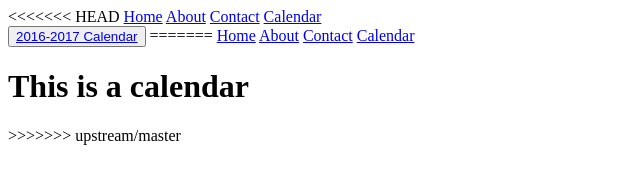
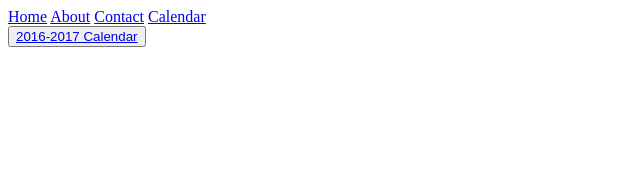
Before and after one commit to Script-Kiddies-LLC/namakprep, a website: page public/calendar.html in a window 1280 px wide. Shown: the whole page, without its empty margins (0-640 px from the left). Drawn offline with Linux system fonts and the light colour scheme.

Commit message:
Fixed my calendar to match master

```diff
--- a/public/calendar.html
+++ b/public/calendar.html
@@ -9,21 +9,13 @@
 </head>
 
 <body>
-<<<<<<< HEAD
-<a href= "index.html" title="Home">Home</a>
-<a href= "about.html" title="About">About</a>
-<a href= "contact.html" title="Contact">Contact</a>
-<a href= "calendar.html" title="Calendar">Calendar</a><br>
-<button onclick><a href= "Calendar.pdf" title="2016-2017 Events">2016-2017 Calendar</a></button>
 
-=======
   <a href= "index.html" title="Home">Home</a>
   <a href= "about.html" title="About">About</a>
   <a href= "contact.html" title="Contact">Contact</a>
-  <a href= "calendar.html" title="Calendar">Calendar</a>
+  <a href= "calendar.html" title="Calendar">Calendar</a><br>
+  <button onclick><a href= "Calendar.pdf" title="2016-2017 Events">2016-2017 Calendar</a></button>
 
-  <h1>This is a calendar</h1>
->>>>>>> upstream/master
 </body>
 
 </html>
```
